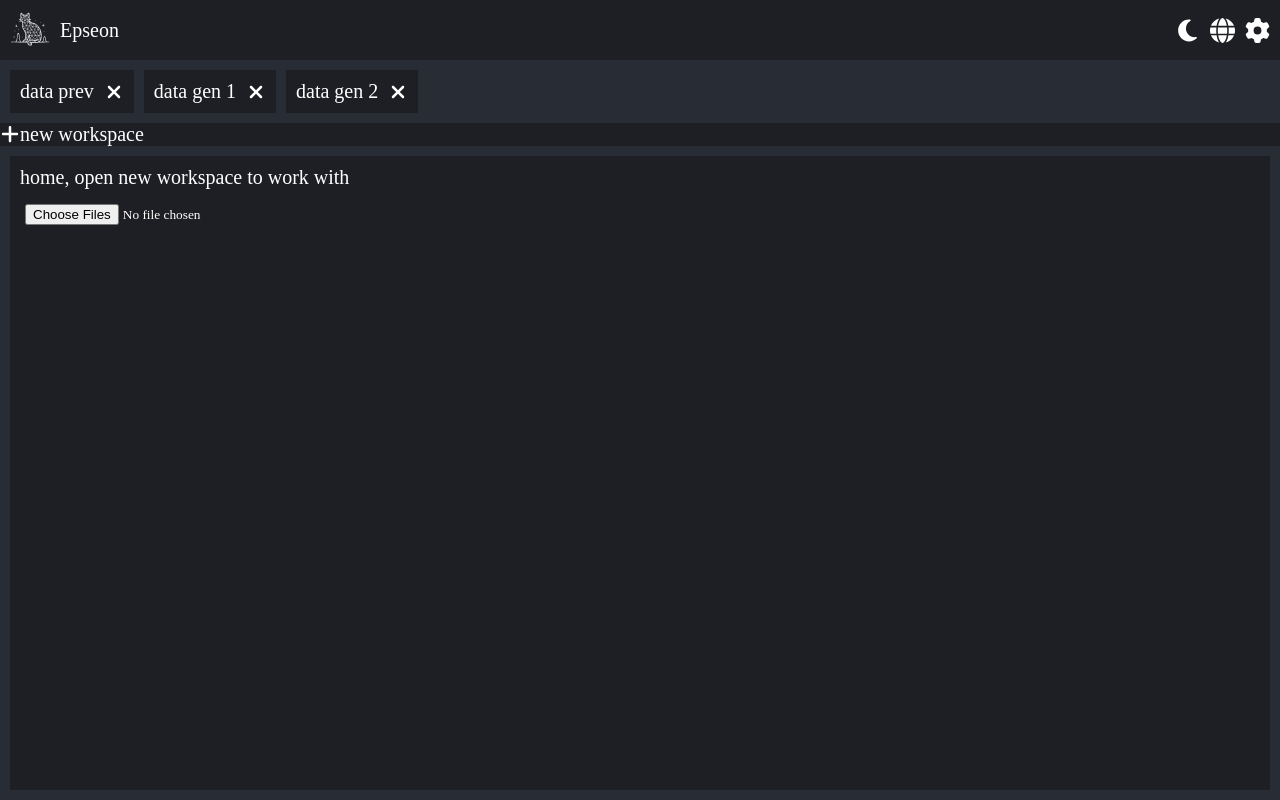
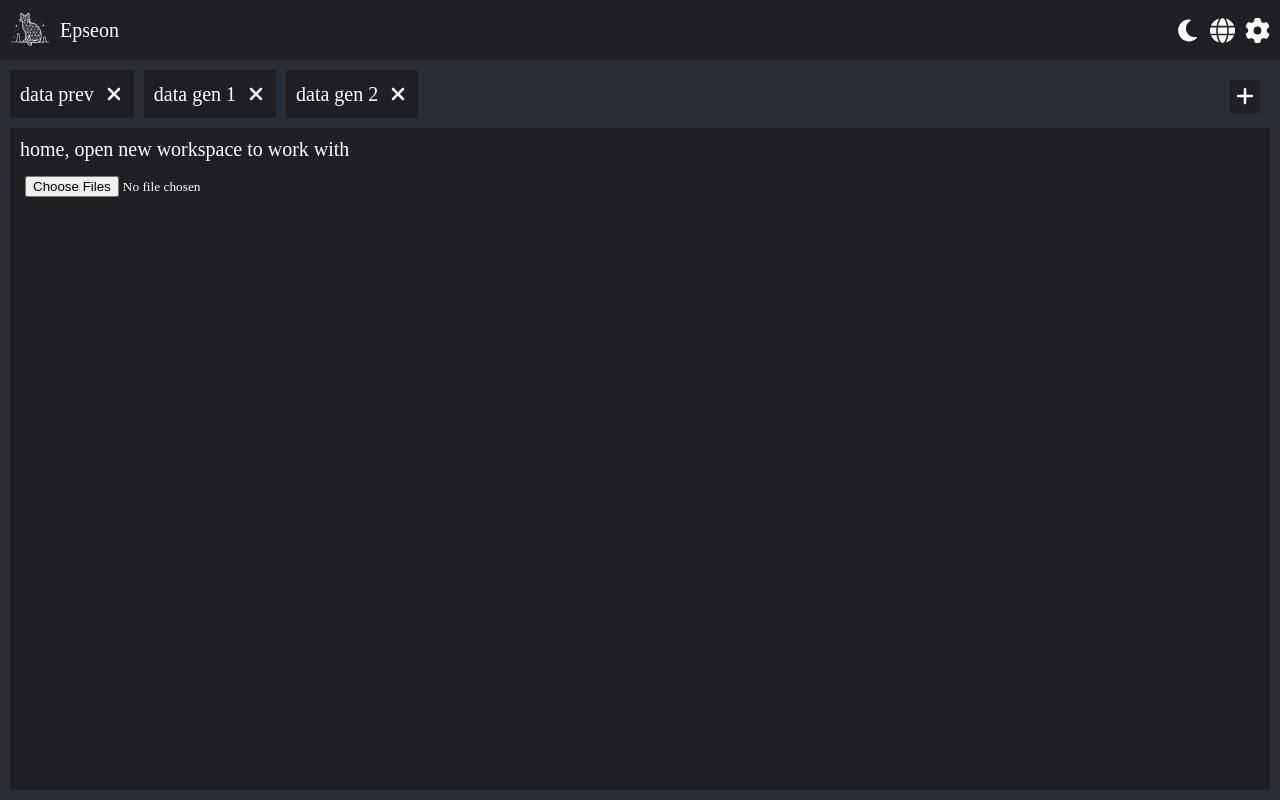
Before and after one commit to UniversityOfGdanskTeamPython/epseon_gui, a React (Create React App) app in the folder frontend/: page / in a window 1280 px wide. Built offline with nearby package versions, Linux system fonts and the light colour scheme; no server answers.

Commit message:
Style adding buttons

```diff
--- a/frontend/src/App.scss
+++ b/frontend/src/App.scss
@@ -20,6 +20,7 @@ $fontSizeSmallText: 15px;
 $boldFontWeight: 600;
 $paddingSize: 10px;
 $paddingSizeSmall: 5px;
+$borderRadiusHuge: 60px;
 $borderRadius: 0; //30px;
 $borderRadiusSmall: 15px;
 $iconSizeSmall: 20px;
@@ -191,12 +192,20 @@ body {
         height: calc(100vh - 2 * $paddingSize - $iconSizeMedium);
         width: 100vw;
 
+        .workspacesBarWrapper {
+            display: flex;
+            justify-content: space-between;
+            padding: $paddingSize;
+            padding-bottom: 0;
+
             .workspacesBar {
                 display: flex;
                 gap: $paddingSize;
-            padding: $paddingSize;
-            overflow-x: scroll;
+                padding-bottom: $paddingSizeSmall;
+                overflow-x: overlay;
+                // overflow-x: auto;
                 white-space: nowrap;
+                flex-grow: 1;
 
                 .workspaceCard {
                     display: flex;
@@ -216,8 +225,17 @@ body {
                 }
             }
 
+            .addButton {
+                margin: $paddingSize;
+                align-self: center;
+                // border-radius: 100%;
+                padding: $paddingSizeSmall;
+            }
+        }
+
         .workspace {
             margin: $paddingSize;
+            margin-top: $paddingSizeSmall;
             padding: $paddingSize;
             border-radius: $borderRadius;
             flex-grow: 1;
--- a/frontend/src/components/workspace/WorkspacesBar.js
+++ b/frontend/src/components/workspace/WorkspacesBar.js
@@ -35,7 +35,7 @@ const WorkspacesBar = (
     const addWorkspaceButton = () => {
         return (
             <div
-                className="bgColor2"
+                className="addButton bgColor2"
                 onClick={() => {
                     const newWorkspace = {
                         workspace_type: "data",
@@ -45,13 +45,13 @@ const WorkspacesBar = (
                 }}
             >
                 <FontAwesomeIcon icon="fa-solid fa-plus" className="smallIcon" />
-                new workspace
+                {/* new workspace */}
             </div>
         );
     };
 
     return (
-        <div>
+        <div className="workspacesBarWrapper">
             <div
                 className="workspacesBar scroll"
                 onWheel={(event) => {
```
Lines whose indentation alone changed are shown as unchanged.
